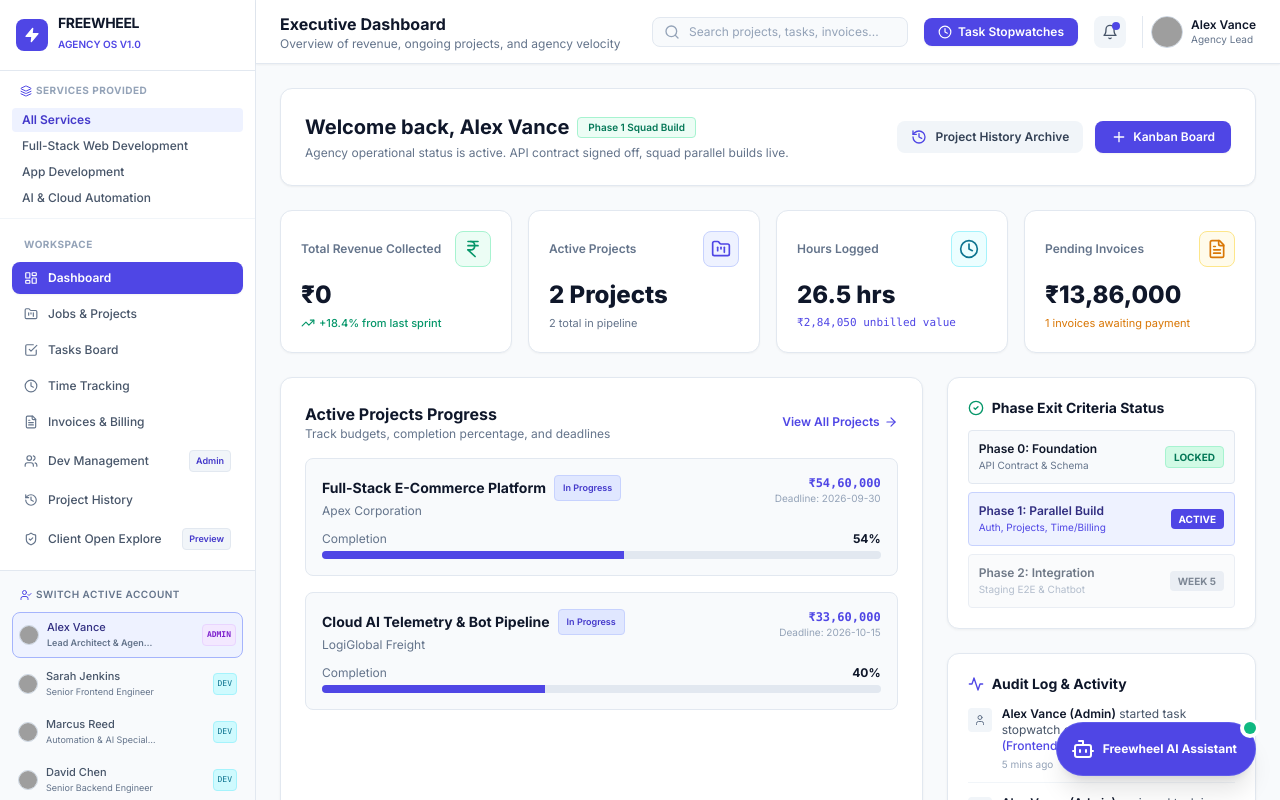
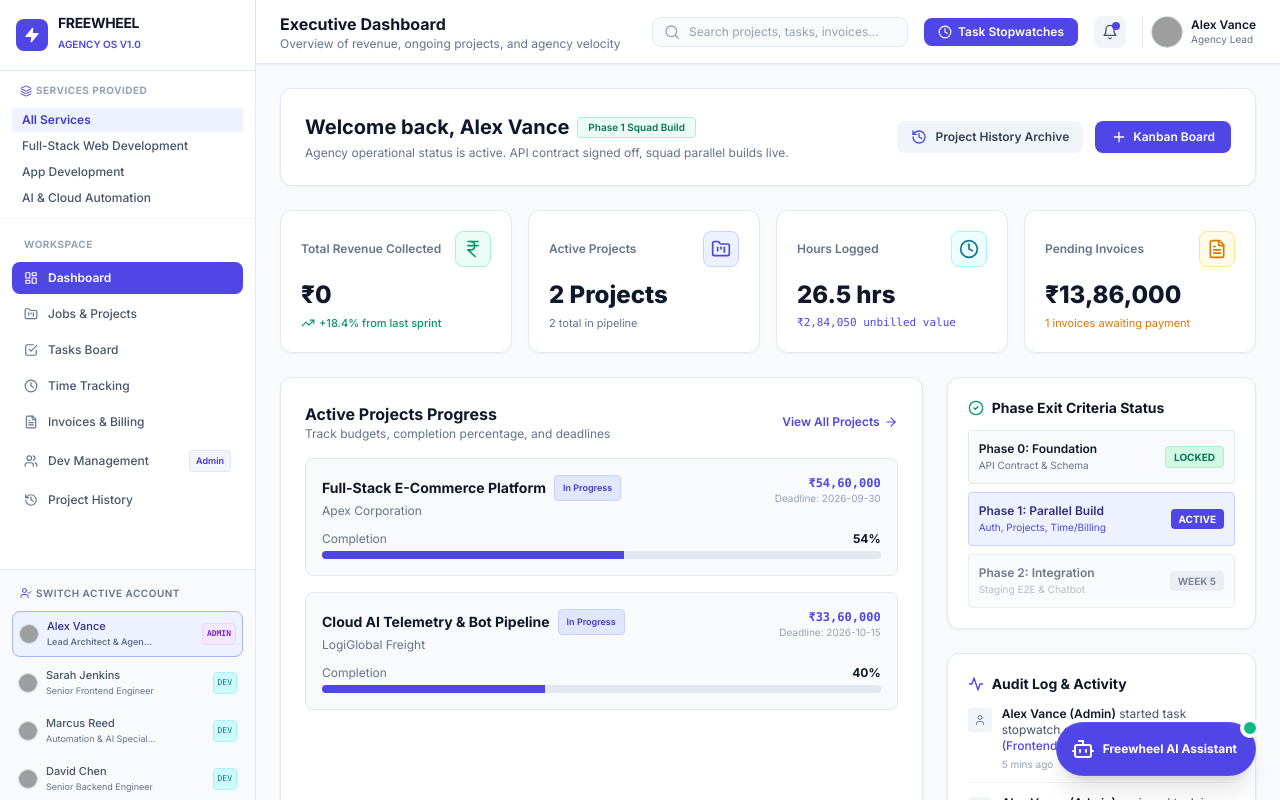
Before and after one commit to Siva47th/preview, a React (Vite) app: page / in a window 1280 px wide. Shown: the top 800 px of the page. Built offline with nearby package versions, Linux system fonts and the light colour scheme; grey boxes are pictures that could not be loaded.

Commit message:
fix: remove Client Open Explore tab to restrict system purely for internal agency management

```diff
--- a/src/App.jsx
+++ b/src/App.jsx
@@ -8,7 +8,6 @@ import { TasksView } from './views/TasksView';
 import { TimeTrackingView } from './views/TimeTrackingView';
 import { InvoicesView } from './views/InvoicesView';
 import { ShowcaseView } from './views/ShowcaseView';
-import { ClientPortalView } from './views/ClientPortalView';
 import { AdminUsersView } from './views/AdminUsersView';
 import { ChatbotWidget } from './views/ChatbotWidget';
 
@@ -24,7 +23,6 @@ const MainContent = () => {
       case 'invoices': return <InvoicesView />;
       case 'adminusers': return <AdminUsersView />;
       case 'showcase': return <ShowcaseView />;
-      case 'clientportal': return <ClientPortalView />;
       default: return <DashboardView />;
     }
   };
--- a/src/components/Header.jsx
+++ b/src/components/Header.jsx
@@ -16,7 +16,6 @@ export const Header = () => {
       case 'invoices': return { main: 'Invoicing & Financial Ledger', sub: 'Generate, send, and audit client invoices' };
       case 'adminusers': return { main: 'Dev Team Management', sub: 'Admin control for 9-member dev team and field assignments' };
       case 'showcase': return { main: 'Project History & Archive Audit', sub: 'Inspect completed client projects, sub-role team logs, and archived deliverables' };
-      case 'clientportal': return { main: 'Client Open Preview', sub: 'Restricted client-facing progress and billing interface' };
       default: return { main: 'Freewheel Workspace', sub: 'Agency Operations System' };
     }
   };
--- a/src/components/Sidebar.jsx
+++ b/src/components/Sidebar.jsx
@@ -34,8 +34,7 @@ export const Sidebar = () => {
     { id: 'timetracking', label: 'Time Tracking', icon: Clock },
     { id: 'invoices', label: 'Invoices & Billing', icon: FileText },
     { id: 'adminusers', label: 'Dev Management', icon: Users, badge: 'Admin' },
-    { id: 'showcase', label: 'Project History', icon: History },
-    { id: 'clientportal', label: 'Client Open Explore', icon: ShieldCheck, badge: 'Preview' }
+    { id: 'showcase', label: 'Project History', icon: History }
   ];
 
   return (
```
